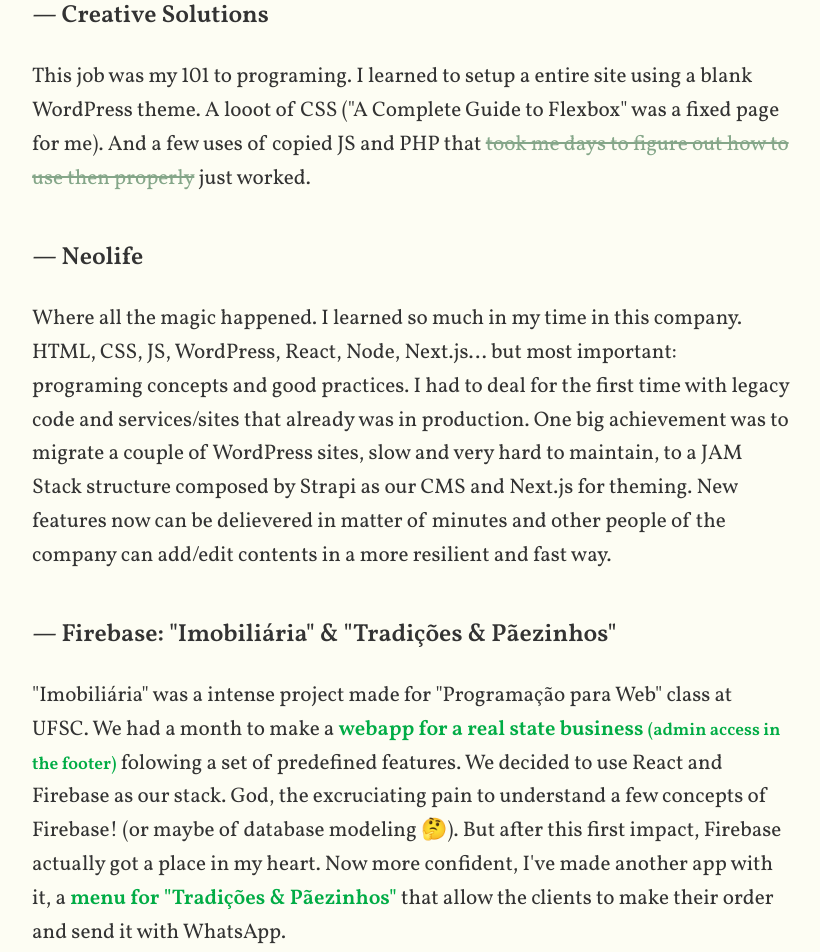
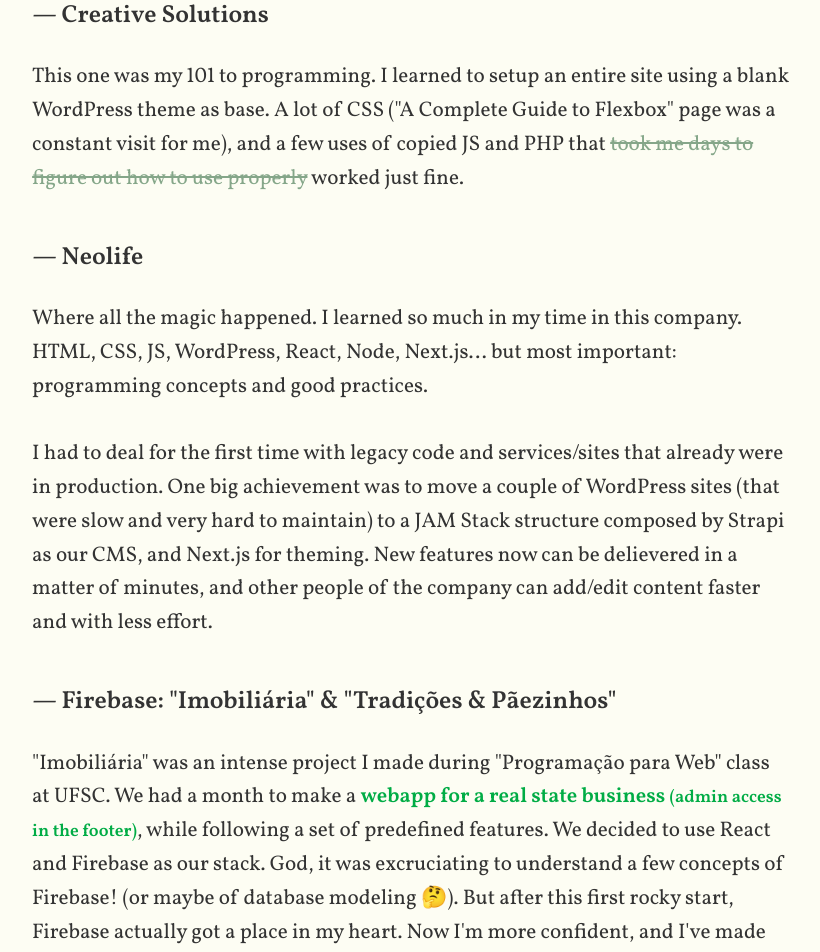
Before and after one commit to JorgeKunrath/jungle-devs-resume, a React (Create React App) app: page /what-i-have-done in a window 1280 px wide. Shown: the part 160-1112 px from the top of the page, without its empty margins (229-1049 px from the left). Built offline with nearby package versions, Linux system fonts and the light colour scheme.

Commit message:
revisão de texto

```diff
--- a/public/index.html
+++ b/public/index.html
@@ -8,7 +8,9 @@
     <meta name="description" content="Web site created using create-react-app" />
     <link rel="apple-touch-icon" href="%PUBLIC_URL%/logo192.png" />
     <link rel="manifest" href="%PUBLIC_URL%/manifest.json" />
-    <title>React App</title>
+    <title>Hello, Jungle Devs</title>
+
+    <!-- TODO: favicons -->
 
     <link rel="preconnect" href="https://fonts.googleapis.com" />
     <link rel="preconnect" href="https://fonts.gstatic.com" crossorigin />
--- a/src/App.js
+++ b/src/App.js
@@ -1,6 +1,7 @@
 import { BrowserRouter, Routes, Route } from 'react-router-dom'
 
 import { GlobalProvider } from './context/GlobalContext'
+import ScrollToTop from './components/ScrollToTop'
 
 import Welcome from './pages/Welcome'
 import CatchySong from './pages/CatchySong'
@@ -15,6 +16,7 @@
   return (
     <GlobalProvider>
       <BrowserRouter>
+        <ScrollToTop />
         <Routes>
           <Route path="/" element={<Welcome />} />
           <Route path="/catchy-song" element={<CatchySong />} />
--- /dev/null
+++ b/src/components/ScrollToTop.js
@@ -0,0 +1,12 @@
+import { useEffect } from 'react'
+import { useLocation } from 'react-router-dom'
+
+export default function ScrollToTop() {
+  const { pathname } = useLocation()
+
+  useEffect(() => {
+    window.scrollTo(0, 0)
+  }, [pathname])
+
+  return null
+}
--- a/src/pages/ButReally.js
+++ b/src/pages/ButReally.js
@@ -4,12 +4,15 @@
   return (
     <Wrapper $center>
       <h1>😅 but really</h1>
-      <p>I never wanted to work anywhere so badly before, and it have been 2 years already!</p>
       <p>
-        <Btn to="/why">Why you want this so much?</Btn>
+        I never wanted to work somewhere so badly before, and I've been waiting for two years
+        already!
+      </p>
+      <p>
+        <Btn to="/why">Why do you want this so much?</Btn>
         <br />
         <small style={{ opacity: 0.6 }}>
-          if you want to know why it took me so long you will have to ask me in an interview u.u
+          If you want to know why it took me so long, you will have to ask me during an interview
         </small>
       </p>
     </Wrapper>
--- a/src/pages/LearnMore.js
+++ b/src/pages/LearnMore.js
@@ -3,21 +3,22 @@
 export default function LearnMore() {
   return (
     <Wrapper>
-      <h1>Well, I don't fully know what goes into a fruit salad</h1>
+      <h1>Well, I still have so much more to learn</h1>
       <div>
         <p>
-          My goal now is to keep expanding this, in a big team with people to exchange knowledge, in
-          a fertil enviroment where this is the focus. I believe that I have a lot to learn, and in
-          some extend, also to teach.
+          My goal now is to keep learning new things, preferably with a big team! Having a lot of
+          people to exchange knowledge and learn new things is really a must for me. I believe that
+          I have a lot to learn, and also some things to teach.
         </p>
         <p>
-          I'm currently studying Typescript, Svelte and a lil bit of Ruby, as languages. I'm also
-          really into functional programing as a concept, basic knowledge so far, but loving it.
-          Interested to learn ReScript someday, feels like a very good programing language too.
+          I'm currently studying Typescript, Svelte and a bit of Ruby. I'm also really into
+          functional programming as a concept, I only have some basic knowledge so far, but I'm
+          loving it. I also look forward to learn ReScript eventually, it feels like a very good
+          programing language too and it has caught my interest.
         </p>
       </div>
       <p style={{ textAlign: 'center' }}>
-        <Btn to="/what-i-have-done">And what fruits you already discovered?</Btn>
+        <Btn to="/what-i-have-done">And what are your experiences?</Btn>
       </p>
     </Wrapper>
   )
--- a/src/pages/Welcome.js
+++ b/src/pages/Welcome.js
@@ -10,7 +10,7 @@
   return (
     <Wrapper $center>
       <h1>Welcome, Jungler!</h1>
-      <p>In the beginning of the experience will play a music, and I warn you, it's catchy!</p>
+      <p>In the beginning of this experience a song will start playing, but I warn you – it's catchy!</p>
       <p>
         <Btn to="/catchy-song">Start</Btn>
         <br />
--- a/src/pages/WhatIHaveDone.js
+++ b/src/pages/WhatIHaveDone.js
@@ -7,43 +7,45 @@
       <h1>A few of my experiences</h1>
       <div>
         <BlockContent title="Creative Solutions">
-          This job was my 101 to programing. I learned to setup a entire site using a blank
-          WordPress theme. A looot of CSS ("A Complete Guide to Flexbox" was a fixed page for me).
-          And a few uses of copied JS and PHP that{' '}
-          <del>took me days to figure out how to use then properly</del> just worked.
+          This one was my 101 to programming. I learned to setup an entire site using a blank
+          WordPress theme as base. A lot of CSS ("A Complete Guide to Flexbox" page was a constant
+          visit for me), and a few uses of copied JS and PHP that{' '}
+          <del>took me days to figure out how to use properly</del> worked just fine.
         </BlockContent>
         <BlockContent title="Neolife">
           Where all the magic happened. I learned so much in my time in this company. HTML, CSS, JS,
-          WordPress, React, Node, Next.js... but most important: programing concepts and good
-          practices. I had to deal for the first time with legacy code and services/sites that
-          already was in production. One big achievement was to migrate a couple of WordPress sites,
-          slow and very hard to maintain, to a JAM Stack structure composed by Strapi as our CMS and
-          Next.js for theming. New features now can be delievered in matter of minutes and other
-          people of the company can add/edit contents in a more resilient and fast way.
+          WordPress, React, Node, Next.js... but most important: programming concepts and good
+          practices.
+          <br />
+          <br />I had to deal for the first time with legacy code and services/sites that already
+          were in production. One big achievement was to move a couple of WordPress sites (that were
+          slow and very hard to maintain) to a JAM Stack structure composed by Strapi as our CMS,
+          and Next.js for theming. New features now can be delievered in a matter of minutes, and
+          other people of the company can add/edit content faster and with less effort.
         </BlockContent>
         <BlockContent title='Firebase: "Imobiliária" &amp; "Tradições &amp; Pãezinhos"'>
-          "Imobiliária" was a intense project made for "Programação para Web" class at UFSC. We had
-          a month to make a{' '}
+          "Imobiliária" was an intense project I made during "Programação para Web" class at UFSC.
+          We had a month to make a{' '}
           <a
             href="https://jorgekunrath.github.io/INE5646-projeto-final-imobiliaria/"
             target="_blank"
             rel="noreferrer"
           >
             webapp for a real state business <small>(admin access in the footer)</small>
+          </a>
+          , while following a set of predefined features. We decided to use React and Firebase as
+          our stack. God, it was excruciating to understand a few concepts of Firebase! (or maybe of
+          database modeling 🤔). But after this first rocky start, Firebase actually got a place in
+          my heart. Now I'm more confident, and I've made another app with it:{' '}
+          <a href="https://tradicoespaezinhos.com.br/" target="_blank" rel="noreferrer">
+            a delivery menu for "Tradições &amp; Pãezinhos"
           </a>{' '}
-          folowing a set of predefined features. We decided to use React and Firebase as our stack.
-          God, the excruciating pain to understand a few concepts of Firebase! (or maybe of database
-          modeling 🤔). But after this first impact, Firebase actually got a place in my heart. Now
-          more confident, I've made another app with it, a{' '}
-          <a href="https://tradicoespaezinhos.com.br/" target="_blank" rel="noreferrer">
-            menu for "Tradições &amp; Pãezinhos"
-          </a>{' '}
-          that allow the clients to make their order and send it with WhatsApp.
+          that allow the clients to make their order and send it via WhatsApp.
         </BlockContent>
+        <p style={{ textAlign: 'center' }}>
+          <Btn to="/profile">Ok, but then, who are you?</Btn>
+        </p>
       </div>
-      <p style={{ textAlign: 'center' }}>
-        <Btn to="/profile">Ok, but then, who are you?</Btn>
-      </p>
     </Wrapper>
   )
 }
```
Also changed, not shown: src/pages/Learn.js (+18 -18 lines), src/pages/Why.js (+18 -17 lines).
